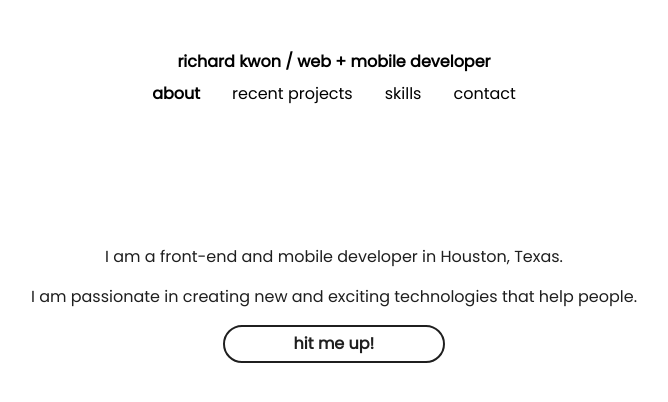
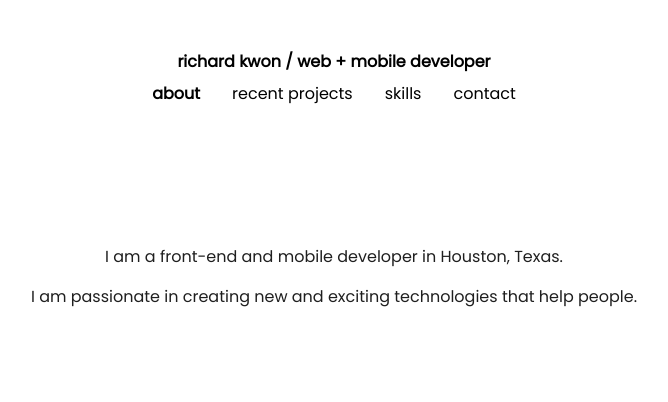
Before and after one commit to richkidsandapplepie/portfolio_website, a React (Create React App) app: page /home in a window 1280 px wide. Shown: the top 402 px of the page, without its empty margins (306-974 px from the left). Built offline with nearby package versions, Linux system fonts and the light colour scheme.

Commit message:
Testing Netlify + Github connection

```diff
--- a/src/App.js
+++ b/src/App.js
@@ -12,7 +12,7 @@ function App() {
       <div className="home-container">
         <p>I am a front-end and mobile developer in Houston, Texas.</p>
         <p>I am passionate in creating new and exciting technologies that help people.</p>
-        <div className="contact-btn">hit me up!</div>
+        {/* <div className="contact-btn">hit me up!</div> */}
       </div>
     );
   }
```
